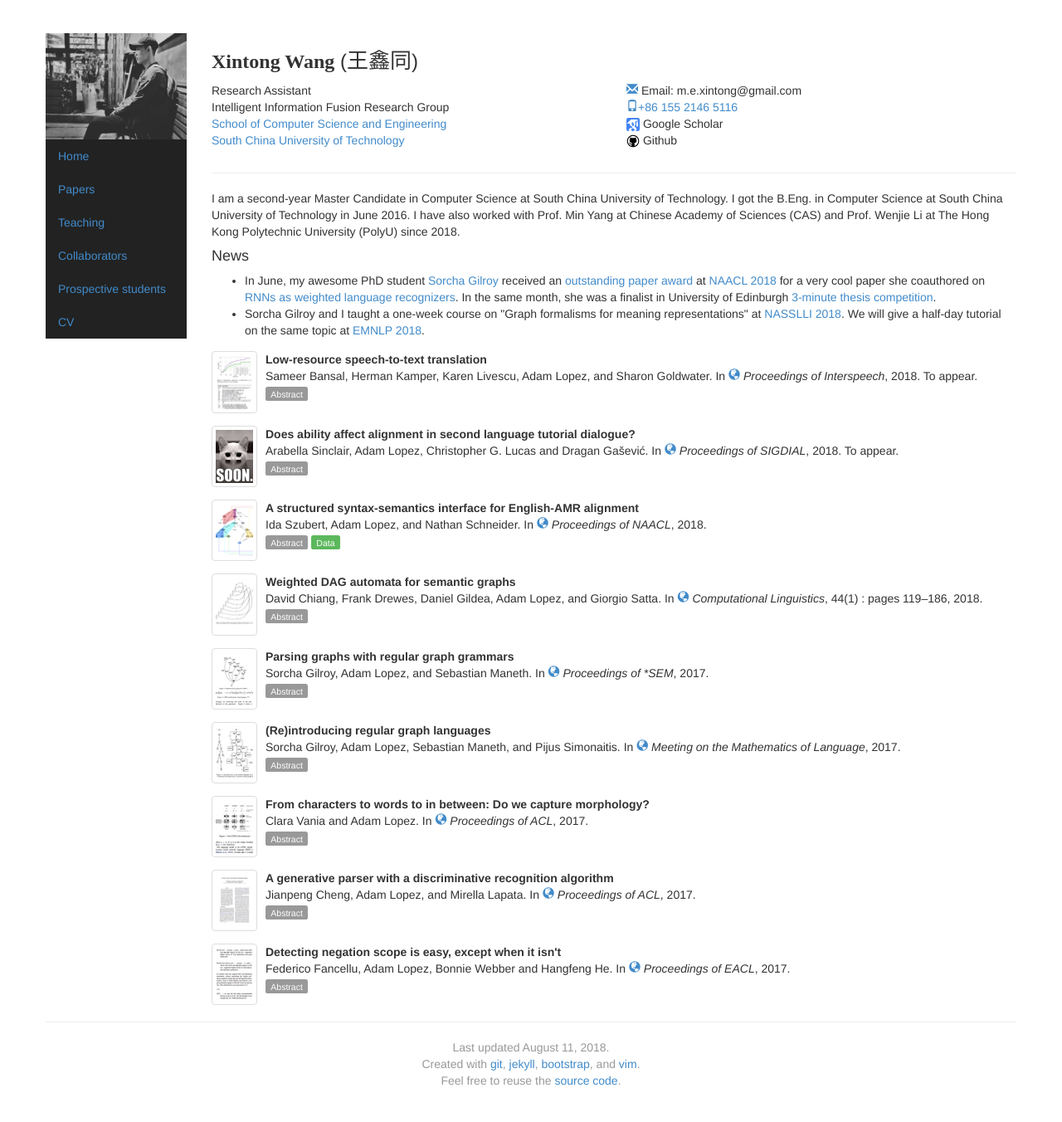
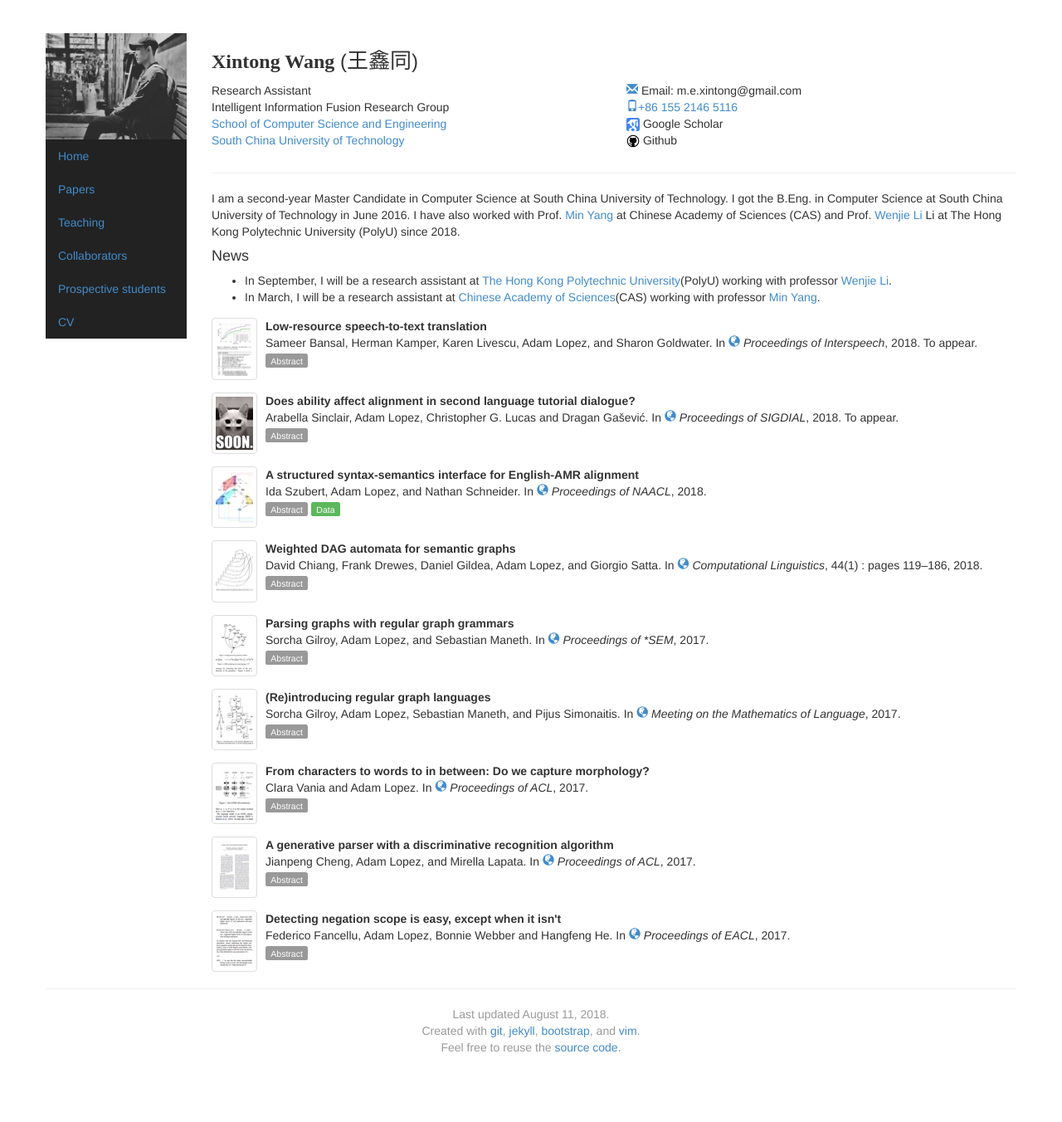
Before and after one commit to Ethanscuter/Ethanscuter.github.io, a Jekyll site: the page built from index.html, in a window 1280 px wide. Shown: the whole page at 83% size. Built offline with Jekyll 4.4.1, drawn with Linux system fonts in a browser that asks for light colours; after the commit the page ends 1312 px from its top, so only the background shows below that.

Commit message:
Update index.html

```diff
--- a/index.html
+++ b/index.html
@@ -34,24 +34,17 @@
 </div>
 
 <p>
-I am a second-year Master Candidate in Computer Science at South China University of Technology.  I got the B.Eng. in Computer Science at South China University of Technology in June 2016. I have also worked with Prof. Min Yang at Chinese Academy of Sciences (CAS)  and Prof. Wenjie Li at The Hong Kong Polytechnic University (PolyU) since 2018.
+I am a second-year Master Candidate in Computer Science at South China University of Technology.  I got the B.Eng. in Computer Science at South China University of Technology in June 2016. I have also worked with Prof. <a href="http://minyang.me/">Min Yang</a> at Chinese Academy of Sciences (CAS)  and Prof. <a href="http://www4.comp.polyu.edu.hk/~cswjli/">Wenjie Li</a> Li at The Hong Kong Polytechnic University (PolyU) since 2018.
 </p>
 
 <h4>News</h4>
 <ul>
 <li>
-In June, my awesome PhD student <a href="http://homepages.inf.ed.ac.uk/s1459276/">Sorcha Gilroy</a> received an <a href="https://naacl2018.wordpress.com/2018/04/11/outstanding-papers/">outstanding
-paper award</a> at <a href="http://naacl2018.org/">NAACL 2018</a> for a very cool
-paper she coauthored on <a href="https://arxiv.org/abs/1711.05408">RNNs as weighted language recognizers</a>.
-In the same month, she was a finalist in University of Edinburgh <a href="https://www.ed.ac.uk/institute-academic-development/postgraduate/doctoral/3mt/3mt-final">3-minute thesis competition</a>.
+In September, I will be a research assistant at <a href="https://www.polyu.edu.hk/web/en/home/index.html">The Hong Kong Polytechnic University</a>(PolyU) working with professor <a href="http://www4.comp.polyu.edu.hk/~cswjli/">Wenjie Li</a>.
 </li>
 
 <li>
-Sorcha Gilroy and I
-taught a one-week course on "Graph formalisms for meaning
-representations" at <a href="https://www.cmu.edu/nasslli2018/">NASSLLI 2018</a>.
-We will give a half-day tutorial on the same topic at
-<a href="http://emnlp2018.org/">EMNLP 2018</a>.
+In March, I will be a research assistant at <a href="http://bmi.siat.ac.cn/">Chinese Academy of Sciences</a>(CAS) working with professor <a href="http://minyang.me/">Min Yang</a>.
 </li>
 </ul>
 
```
